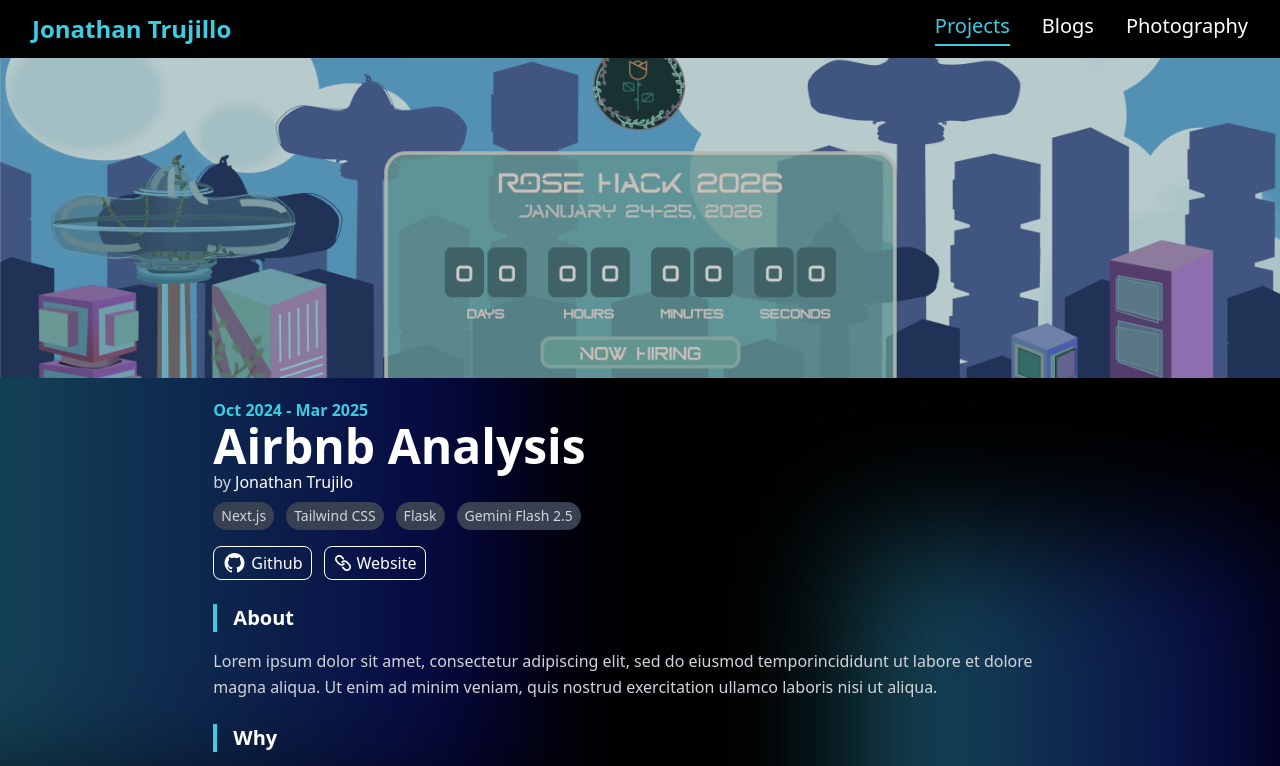
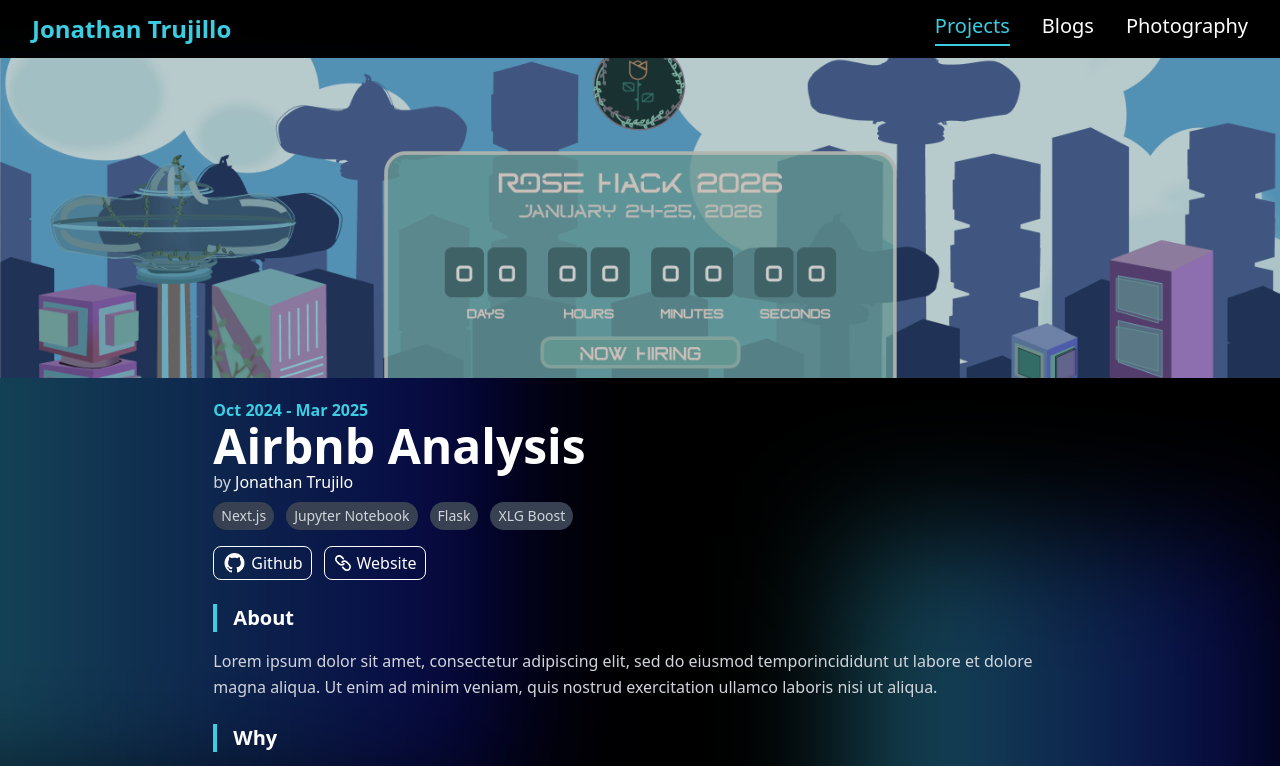
Before and after one commit to stormyy00/portfolio2.0, a Next.js app: page /projects/airbnb-analysis in a window 1280 px wide. Shown: the top 766 px of the page. Built offline with nearby package versions, Linux system fonts and the light colour scheme.

Commit message:
added content

```diff
--- a/src/components/experiences.tsx
+++ b/src/components/experiences.tsx
@@ -1,15 +1,8 @@
 "use client";
 
-// import {
-//   Timeline,
-//   TimelineItem,
-//   TimelineTitle,
-//   TimelineDescription,
-//   TimelineTime,
-//   TimelineHeader,
-// } from "@/components/ui/timeline";
 import { experienceProps } from "@/types";
 import { useState } from "react";
+import { motion, AnimatePresence } from "framer-motion";
 
 type props = {
   data: experienceProps[];
@@ -24,10 +17,15 @@
 
   return (
     <div className="flex h-full w-11/12 flex-wrap justify-center items-center md:w-10/12 py-10">
-      <div className="flex w-screen">
-        <div className="flex flex-col w-1/3 pr-4 border-r border-gray-600 flex-shrink-0 duration-300">
+      <div className="flex w-screen flex-col md:flex-row">
+        <motion.div
+          className="flex flex-col w-full md:w-1/3 pr-4 border-r border-gray-600 flex-shrink-0"
+          initial={{ opacity: 0, x: -20 }}
+          animate={{ opacity: 1, x: 0 }}
+          transition={{ duration: 0.5 }}
+        >
           {data.map(({ company }) => (
-            <button
+            <motion.button
               key={company}
               onClick={() => setSelected(company)}
               className={`relative text-left py-2 px-4 text-white w-full overflow-hidden group transition-all duration-200 ${
@@ -35,61 +33,77 @@
                   ? "text-cyan-300 bg-[#1b2638]/60"
                   : "hover:bg-[#1b2638]/30"
               }`}
+              whileHover={{
+                backgroundColor:
+                  selected === company ? "" : "rgba(27, 38, 56, 0.3)",
+              }}
+              whileTap={{ scale: 0.98 }}
             >
-              <span
-                className={`absolute left-0 top-0 h-full w-1 bg-cyan-300 transform transition-all duration-300 ${
-                  selected === company
-                    ? "opacity-100"
-                    : "opacity-0 group-hover:opacity-80"
-                }`}
+              <motion.span
+                className="absolute left-0 top-0 h-full w-1 bg-cyan-300"
+                initial={{
+                  opacity: selected === company ? 1 : 0,
+                  scaleY: selected === company ? 1 : 0,
+                }}
+                animate={{
+                  opacity: selected === company ? 1 : 0,
+                  scaleY: selected === company ? 1 : 0,
+                }}
+                transition={{ duration: 0.3 }}
               />
               {company}
-            </button>
+            </motion.button>
           ))}
-        </div>
-        <div className="w-2/3 pl-6 min-h-[100px] flex flex-col justify-start">
-          <div className="text-xl md:text-2xl font-semibold mb-1 text-white">
+        </motion.div>
+
+        <AnimatePresence mode="wait">
+          <motion.div
+            key={selected}
+            className="w-full md:w-2/3 pl-6 min-h-[100px] flex flex-col justify-start"
+            initial={{ opacity: 0, y: 20 }}
+            animate={{ opacity: 1, y: 0 }}
+            exit={{ opacity: 0, y: -20 }}
+            transition={{ duration: 0.4 }}
+          >
+            <motion.div
+              className="text-xl md:text-2xl font-semibold mb-1 text-white"
+              initial={{ opacity: 0 }}
+              animate={{ opacity: 1 }}
+              transition={{ delay: 0.2, duration: 0.4 }}
+            >
               {title} <span className="text-cyan-300">@ {company}</span>
-          </div>
-          <p className="text-sm text-gray-400 mb-4">{date}</p>
-          <div className="flex flex-col space-y-2">
+            </motion.div>
+
+            <motion.p
+              className="text-sm text-gray-400 mb-4"
+              initial={{ opacity: 0 }}
+              animate={{ opacity: 1 }}
+              transition={{ delay: 0.3, duration: 0.4 }}
+            >
+              {date}
+            </motion.p>
+
+            <motion.div
+              className="flex flex-col space-y-2"
+              initial={{ opacity: 0 }}
+              animate={{ opacity: 1 }}
+              transition={{ delay: 0.4, duration: 0.4 }}
+            >
               {description.map((desc, i) => (
-              <li
+                <motion.li
                   key={i}
                   className="text-[#e2e8f0] text-sm md:text-base leading-relaxed"
+                  initial={{ opacity: 0, x: 20 }}
+                  animate={{ opacity: 1, x: 0 }}
+                  transition={{ delay: 0.4 + i * 0.1, duration: 0.3 }}
                 >
                   {desc}
-              </li>
+                </motion.li>
               ))}
+            </motion.div>
+          </motion.div>
+        </AnimatePresence>
       </div>
-        </div>
-      </div>
-      {/* <Timeline className="mt-2 flex h-full w-full text-white flex-col items-center md:mt-0 ml-0 ">
-        {data.map(({ title, company, date, description }, index) => (
-          <TimelineItem key={index} className="h-fit w-full ">
-            <div className="bg-gray-800 p-4 rounded-xl w-5/6">
-              <TimelineHeader>
-                <TimelineTitle className="text-white flex justify-between w-full">
-                  <div className="flex flex-col">
-                    <p>{title}</p>
-                    <p className=" font-light italic">{company}</p>
-                  </div>
-                  <TimelineTime className="text-white bg-transparent font-semibold text-lg ">
-                    {date}
-                  </TimelineTime>
-                </TimelineTitle>
-              </TimelineHeader>
-              <TimelineDescription className="mt-1 text-white w-full">
-                {description.map((desc, index) => (
-                  <li key={index} className="text-sm md:text-base">
-                    {desc}
-                  </li>
-                ))}
-              </TimelineDescription>
-            </div>
-          </TimelineItem>
-        ))}
-      </Timeline> */}
     </div>
   );
 };
--- a/src/components/projects.tsx
+++ b/src/components/projects.tsx
@@ -27,7 +27,10 @@
           {data
             .slice(0, amount)
             .map(({ name, short_desc, slug, image, link }, index) => (
-              <div key={index} className="w-full md:w-1/3 m-4 md:m-0">
+              <div
+                key={index}
+                className="w-full md:w-1/3 m-4 md:m-0 hover:-translate-y-2 duration-500"
+              >
                 <Card
                   name={name}
                   description={short_desc}
--- a/src/data/projects.ts
+++ b/src/data/projects.ts
@@ -38,7 +38,13 @@
         image: CitrusHack,
       },
     ],
-    techstack: ["Next.js", "Tailwind CSS", "Flask", "Gemini Flash 2.5"],
+    techstack: [
+      "Next.js",
+      "Tailwind CSS",
+      "Flask",
+      "Gemini Flash 2.5",
+      "Supabase",
+    ],
     link: [
       {
         name: "Github",
@@ -67,7 +73,7 @@
       {
         header: "About",
         description:
-          " Lorem ipsum dolor sit amet, consectetur adipiscing elit, sed do eiusmod temporincididunt ut labore et dolore magna aliqua. Ut enim ad minim veniam, quis nostrud exercitation ullamco laboris nisi ut aliqua.",
+          "A major issue with today’s advancing technologies is that they mostly benefit consumer products or companies with big budgets and dedicated teams. But we wanted to build for the underdogs: nonprofits that often lack the time, staff, or resources to run full-scale marketing operations. These organizations are usually run by just a few passionate people serving their communities without expecting profit.",
       },
       {
         header: "Why",
@@ -78,7 +84,16 @@
         image: CitrusHack,
       },
     ],
-    techstack: ["Next.js", "Tailwind CSS", "Flask", "Gemini Flash 2.5"],
+    techstack: [
+      "Next.js",
+      "Tailwind CSS",
+      "Next Auth",
+      "Firebase",
+      "PostHog",
+      "Redis",
+      "Express",
+      "Gemini Flash 2.5",
+    ],
     link: [
       {
         name: "Github",
@@ -117,7 +132,13 @@
         image: CitrusHack,
       },
     ],
-    techstack: ["Next.js", "Tailwind CSS", "Flask", "Gemini Flash 2.5"],
+    techstack: [
+      "Next.js",
+      "Tailwind CSS",
+      "Firebase",
+      "Next Auth",
+      "Cypress.io",
+    ],
     link: [
       {
         name: "Github",
@@ -156,7 +177,7 @@
         image: CitrusHack,
       },
     ],
-    techstack: ["Next.js", "Tailwind CSS", "Flask", "Gemini Flash 2.5"],
+    techstack: ["Next.js", "Tailwind CSS", "Shacn", "Prettier"],
     link: [
       {
         name: "Github",
@@ -195,7 +216,14 @@
         image: CitrusHack,
       },
     ],
-    techstack: ["Next.js", "Tailwind CSS", "Flask", "Gemini Flash 2.5"],
+    techstack: [
+      "Next.js",
+      "Tailwind CSS",
+      "Supabase",
+      "Redis",
+      "Nodemailer",
+      "Express",
+    ],
     link: [
       {
         name: "Github",
@@ -273,7 +301,13 @@
         image: CitrusHack,
       },
     ],
-    techstack: ["Next.js", "Tailwind CSS", "Flask", "Gemini Flash 2.5"],
+    techstack: [
+      "Next.js",
+      "Tailwind CSS",
+      "Hugging Face",
+      "Flask",
+      "Vader Sentiment",
+    ],
     link: [
       {
         name: "Github",
@@ -351,7 +385,7 @@
         image: CitrusHack,
       },
     ],
-    techstack: ["Next.js", "Tailwind CSS", "Flask", "Gemini Flash 2.5"],
+    techstack: ["Next.js", "Tailwind CSS", "Java", "PostgreSQL"],
     link: [
       {
         name: "Github",
@@ -469,7 +503,7 @@
         image: CitrusHack,
       },
     ],
-    techstack: ["Next.js", "Tailwind CSS", "Flask", "Gemini Flash 2.5"],
+    techstack: ["React Native", "Tailwind CSS", "Firebase", "Flask", "OpenAI"],
     link: [
       {
         name: "Github",
@@ -666,7 +700,7 @@
         image: CitrusHack,
       },
     ],
-    techstack: ["Next.js", "Tailwind CSS", "Flask", "Gemini Flash 2.5"],
+    techstack: ["C++", "Arduino"],
     link: [
       {
         name: "Github",
@@ -744,7 +778,7 @@
         image: CitrusHack,
       },
     ],
-    techstack: ["Next.js", "Tailwind CSS", "Flask", "Gemini Flash 2.5"],
+    techstack: ["Next.js", "Jupyter Notebook", "Flask", "XLG Boost"],
     link: [
       {
         name: "Github",
@@ -817,7 +851,7 @@
         image: CitrusHack,
       },
     ],
-    techstack: ["Next.js", "Tailwind CSS", "Flask", "Gemini Flash 2.5"],
+    techstack: ["Next.js", "Tailwind CSS", "Drizzle ORM", "PostgreSQL"],
     link: [
       {
         name: "Github",
```
Also changed, not shown: src/data/experience.ts (+20 -9 lines). Lines whose indentation alone changed are shown as unchanged.
